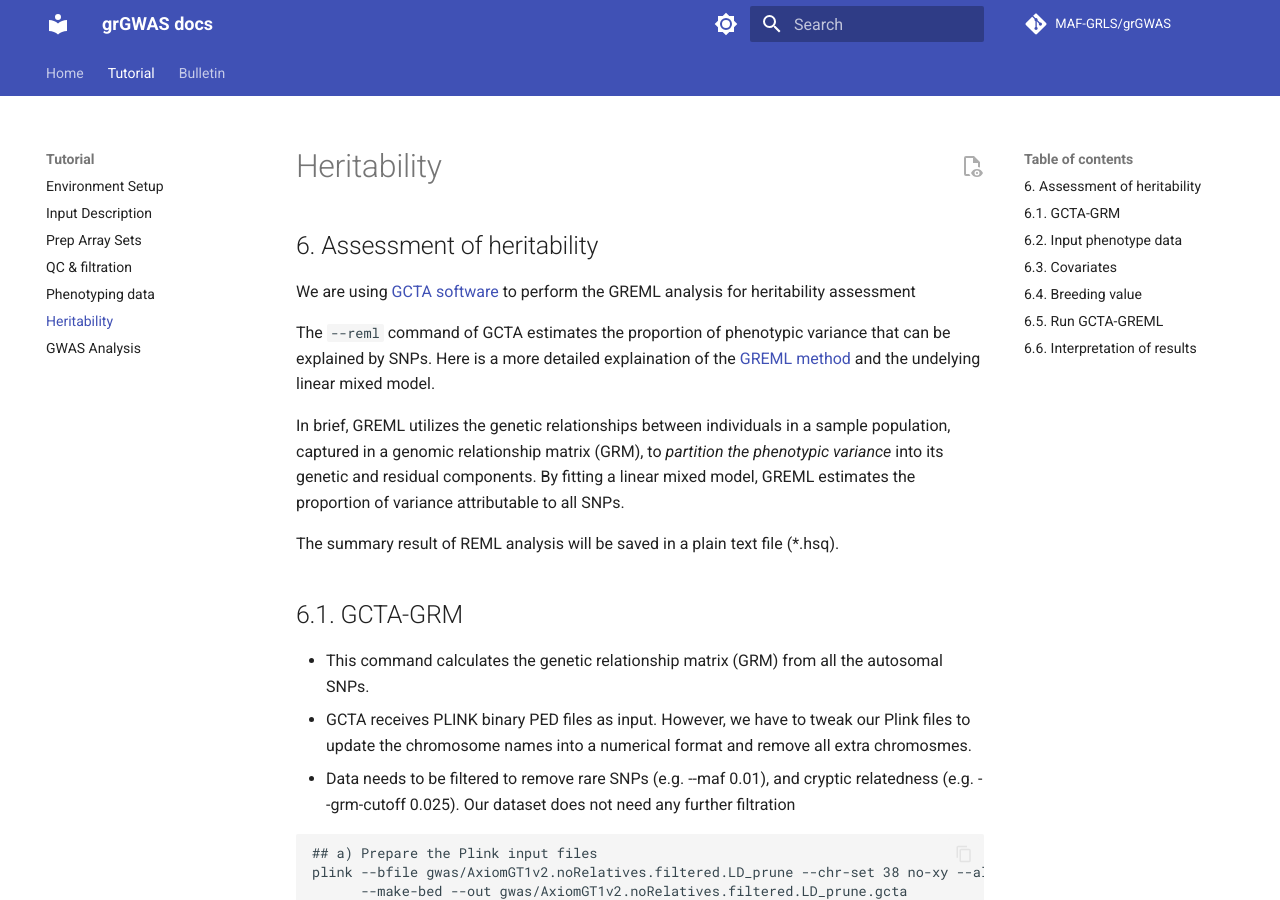
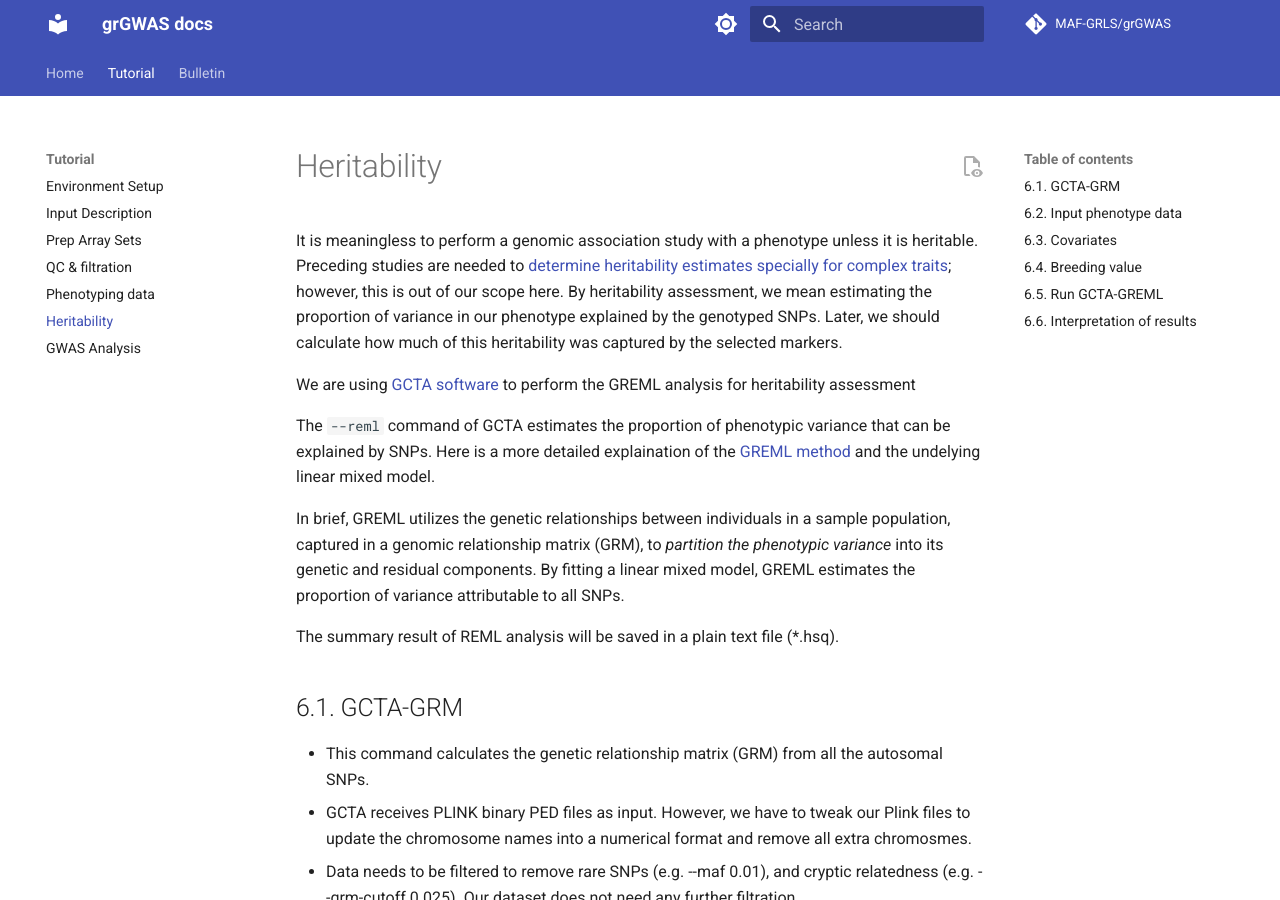
Before and after one commit to morrisanimalfoundation/grGWAS, an MkDocs documentation site: the page built from docs/6.heritability.md, in a window 1280 px wide and 900 px high. Built offline with MkDocs 1.6.1 and Material for MkDocs 9.7.7, drawn with Linux system fonts in a browser that asks for light colours; comment, search, counter and statistics services are not loaded.

Commit message:
Update 6.heritability.md

```diff
--- a/docs/6.heritability.md
+++ b/docs/6.heritability.md
@@ -1,4 +1,7 @@
-## 6. Assessment of heritability
+
+
+It is meaningless to perform a genomic association study with a phenotype unless it is heritable. Preceding studies are needed to [determine heritability estimates specially for complex traits](https://www.ncbi.nlm.nih.gov/pmc/articles/PMC5635617/); however, this is out of our scope here. By heritability assessment, we mean estimating the proportion of variance in our phenotype explained by the genotyped SNPs. Later, we should calculate how much of this heritability was captured by the selected markers.
+
 We are using [GCTA software](https://yanglab.westlake.edu.cn/software/gcta/#Overview) to perform the GREML analysis for heritability assessment
 
 The `--reml` command of GCTA estimates the proportion of phenotypic variance that can be explained by SNPs. Here is a more detailed explaination of the [GREML method](./ext_docs/GREML_analysis.md) and the undelying linear mixed model.
```
